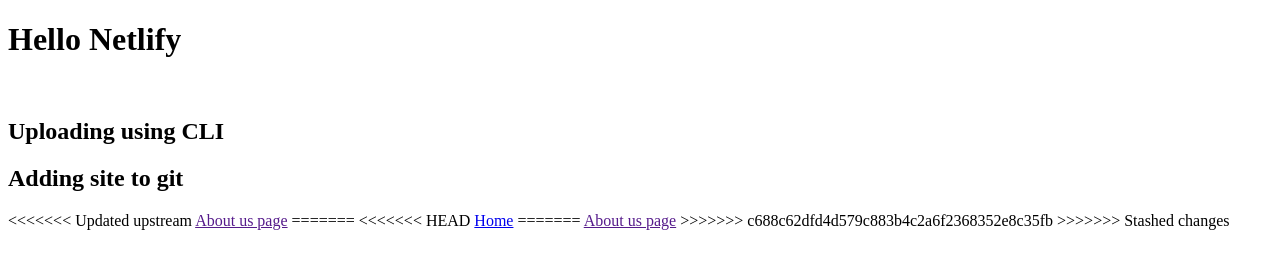
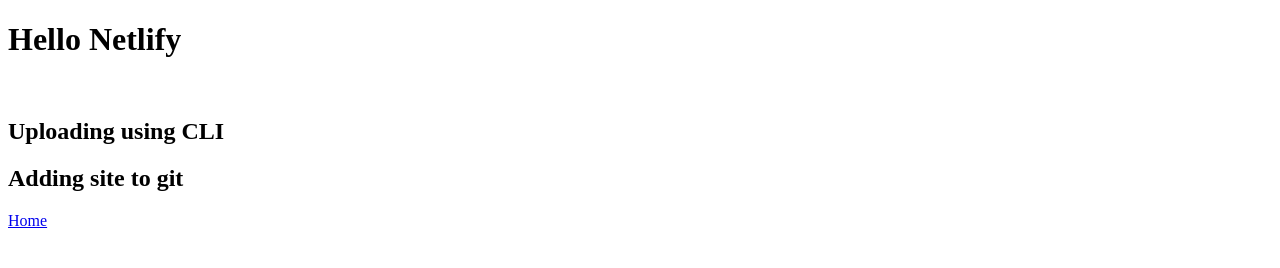
Before and after one commit to itsvik/learn-netlify, a plain HTML site: page dest/about.html in a window 1280 px wide. Drawn offline with Linux system fonts and the light colour scheme.

```diff
--- a/dest/about.html
+++ b/dest/about.html
@@ -11,14 +11,8 @@
 
         <h2>Adding site to git
         </h2>
-<<<<<<< Updated upstream
-        <a href="">About us page</a>
-=======
-<<<<<<< HEAD
+
         <a href="/index.html">Home</a>
-=======
-        <a href="">About us page</a>
->>>>>>> c688c62dfd4d579c883b4c2a6f2368352e8c35fb
->>>>>>> Stashed changes
+
     </body>
 </html>
```
Also changed, not shown: dest/404.html (+1 -0 lines), dest/index.html (+2 -3 lines).
